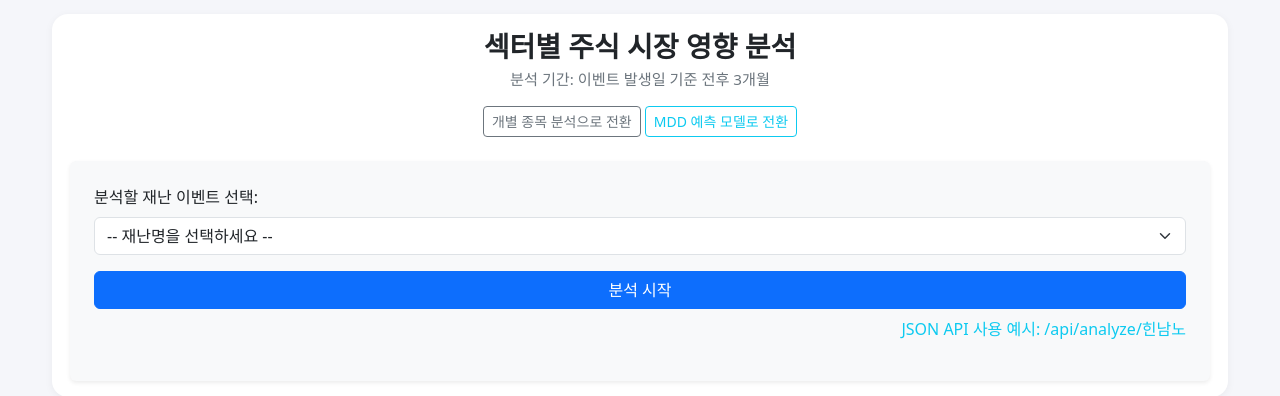
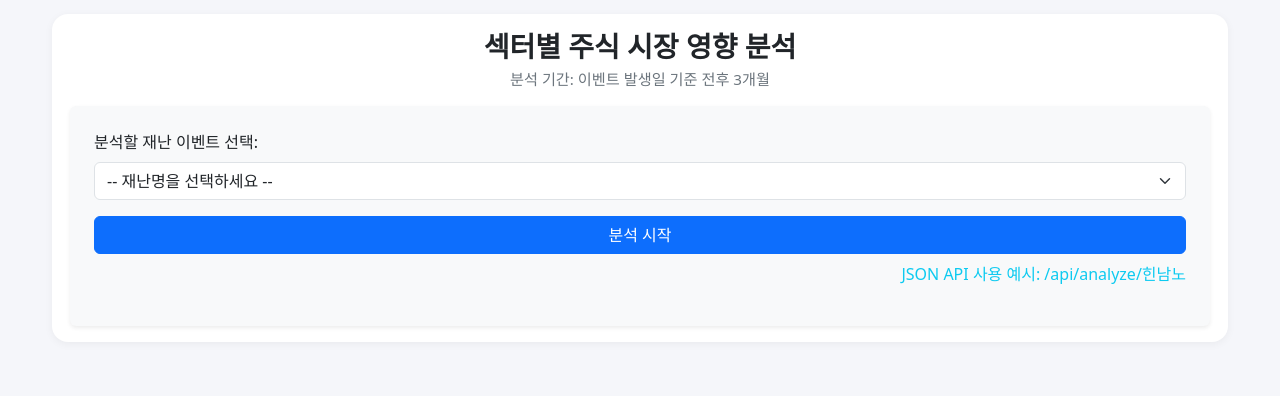
Before and after one commit to urimi-kyu/dataprogram, a Flask app: page /sector in a window 1280 px wide. Shown: the part 56-452 px from the top of the page. Run offline with Flask 3, Linux system fonts and the light colour scheme.

Commit message:
[FIX] 버튼 삭제

```diff
--- a/dataprogram(final)/templates/home.html
+++ b/dataprogram(final)/templates/home.html
@@ -173,7 +173,7 @@
             const $row = $('#disaster-news-row');
             $row.empty();
 
-            // ✅ 내가 원하는 순서 배열
+            // 내가 원하는 순서 배열
             const disasterOrder = [
                 '태풍',
                 '지진',
@@ -187,8 +187,6 @@
 
             disasterOrder.forEach(function(disaster) {
                 const articles = news[disaster] || [];
-                // 아무 뉴스도 없으면 스킵하고 싶으면 이 조건 추가:
-                // if (!articles.length) return;
 
                 let articlesHtml = '';
                 if (articles.length === 0) {
--- a/dataprogram(final)/templates/index.html
+++ b/dataprogram(final)/templates/index.html
@@ -76,11 +76,6 @@
 <div class="card-box mb-4">
     <h1 class="page-title text-center">섹터별 주식 시장 영향 분석</h1>
     <p class="page-subtitle text-center">분석 기간: 이벤트 발생일 기준 전후 3개월</p>
-
-    <div class="mt-3 mb-4 text-center">
-        <a href="/individual_analysis" class="btn btn-outline-secondary btn-sm">개별 종목 분석으로 전환</a>
-        <a href="/predict_mdd" class="btn btn-outline-info btn-sm">MDD 예측 모델로 전환</a>
-    </div>
 
     <form id="analysis-form" class="bg-light p-4 rounded shadow-sm">
         <div class="mb-3">
--- a/dataprogram(final)/templates/individual.html
+++ b/dataprogram(final)/templates/individual.html
@@ -51,10 +51,6 @@
             <h1 class="page-title text-center">개별 종목 재난 영향 분석</h1>
             <p class="page-subtitle text-center">
                 선택한 재난 이벤트를 기준으로 특정 종목의 최대 낙폭(MDD)과 성과를 분석합니다.
-            </p>
-
-            <p class="text-center mb-3">
-                <a href="/" class="text-decoration-none">&laquo; 섹터 분석으로 돌아가기</a>
             </p>
 
             <form id="individual-analysis-form" class="bg-light p-4 rounded shadow-sm">
--- a/dataprogram(final)/templates/predict_mdd.html
+++ b/dataprogram(final)/templates/predict_mdd.html
@@ -80,10 +80,6 @@
     <h1 class="page-title text-center">AI 기반 최대 낙폭 (MDD) 예측</h1>
     <p class="page-subtitle text-center">
         오늘의 뉴스 강도(산불, 태풍, 지진 등 8종 재난)를 기반으로 시장의 충격(MDD)을 예측합니다.
-    </p>
-
-    <p class="text-center mb-3">
-        <a href="/" class="text-decoration-none">섹터 분석으로 돌아가기 &#x25BA;</a>
     </p>
 
     <form id="prediction-form" class="bg-light p-4 rounded shadow-sm">
```
